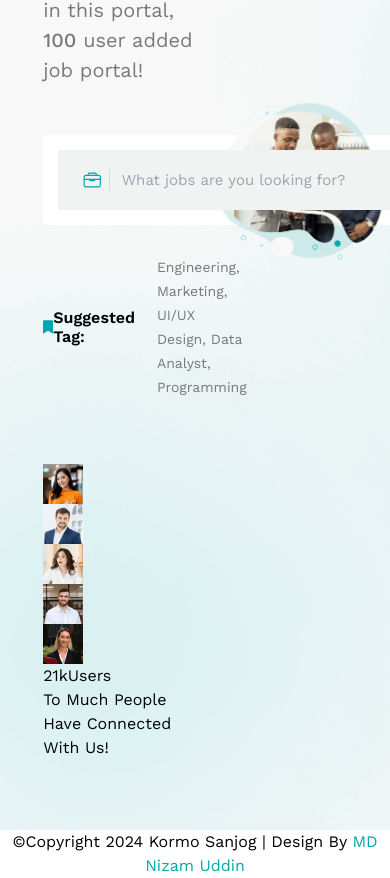
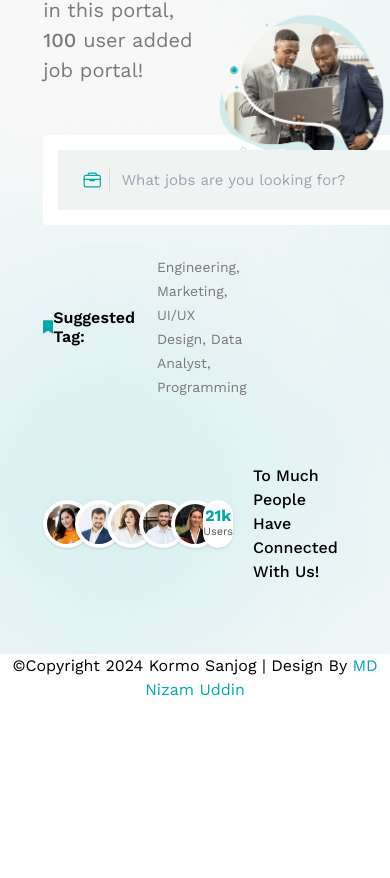
Before and after one commit to programmernizam/job-portal, a React (Vite) app in the folder kormo-sanjog/: page / in a window 390 px wide. Shown: the part 537-1415 px from the top of the page. After the commit the page ends 1239 px from the top, so only its background shows below. Built offline with nearby package versions, Linux system fonts and the light colour scheme.

Commit message:
[Created] Hero section Without responsive

```diff
--- a/kormo-sanjog/src/pages/Home/Hero.jsx
+++ b/kormo-sanjog/src/pages/Home/Hero.jsx
@@ -66,17 +66,17 @@ export default function Hero() {
               </p>
             </div>
             {/* Users */}
-            <div>
-              <img src={avatar1} alt="avatar" />
-              <img src={avatar2} alt="avatar" />
-              <img src={avatar3} alt="avatar" />
-              <img src={avatar4} alt="avatar" />
-              <img src={avatar5} alt="avatar" />
-              <p>
-                <span>21k</span>
-                <span>Users</span>
+            <div className="flex items-center">
+              <img src={avatar1} alt="avatar" className="h-12 w-12 p-1 bg-white rounded-full shadow"/>
+              <img src={avatar2} alt="avatar" className="h-12 w-12 p-1 bg-white rounded-full -ml-4 shadow"/>
+              <img src={avatar3} alt="avatar" className="h-12 w-12 p-1 bg-white rounded-full -ml-4 shadow"/>
+              <img src={avatar4} alt="avatar" className="h-12 w-12 p-1 bg-white rounded-full -ml-4 shadow"/>
+              <img src={avatar5} alt="avatar" className="h-12 w-12 p-1 bg-white rounded-full -ml-4 shadow"/>
+              <p className="w-12 h-12 bg-white rounded-full -ml-4 flex flex-col items-center justify-center shadow">
+                <span className="text-[16px] leading-4 font-bold text-primary">21k</span>
+                <span className="text-[11px] leading-4 text-[#595959]">Users</span>
               </p>
-              <p>To Much People Have Connected With Us!</p>
+              <p className="ml-5 text-[16px] font-medium">To Much People Have Connected With Us!</p>
             </div>
           </div>
         </div>
```
